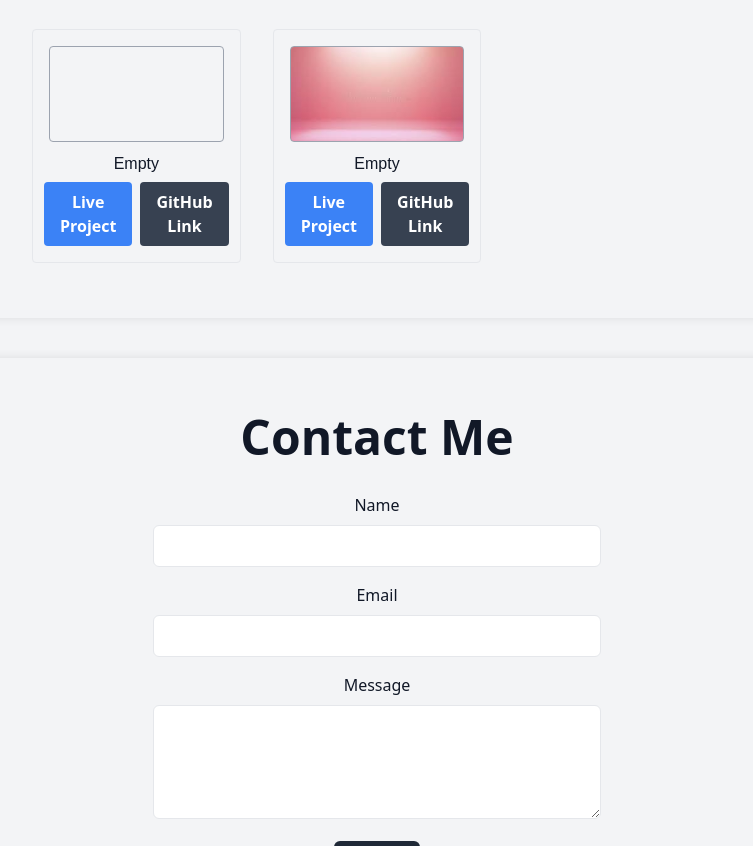
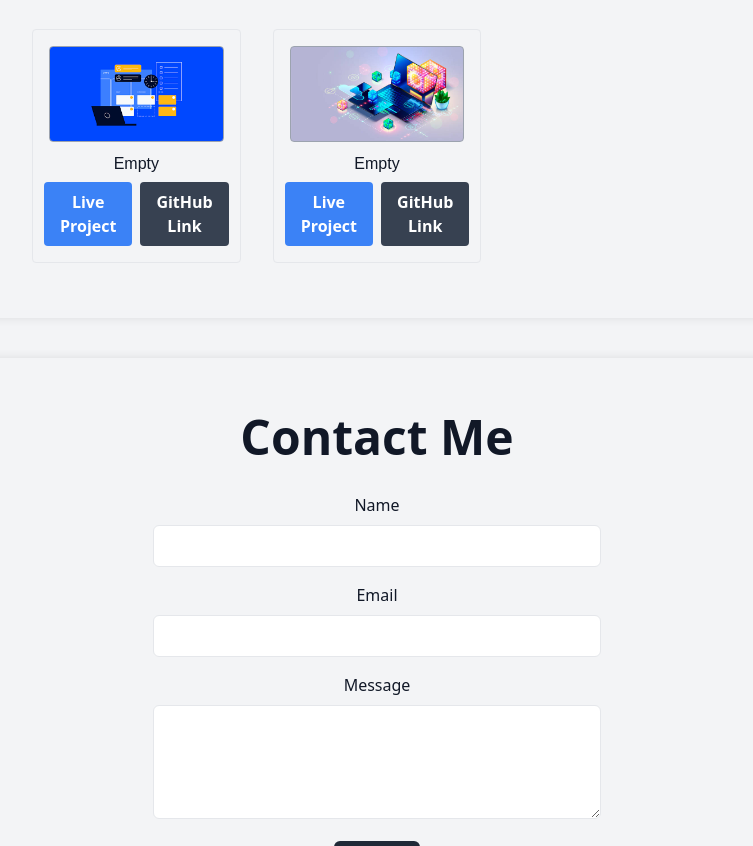
Before and after one commit to mohdashraf1234/PortfolioB, a plain HTML site: page index.html in a window 1280 px wide. Shown: the part 3278-4124 px from the top of the page, without its empty margins (263-1016 px from the left). Drawn offline with nearby package versions, Linux system fonts and the light colour scheme.

Commit message:
Update styles.css

```diff
--- a/styles.css
+++ b/styles.css
@@ -723,14 +723,14 @@
     }
 
  #pr7{
-        background-image: url('./images/Empty1.png');
+        background-image: url('./images/Empty7.png');
         background-size: cover;
         background-position: center;
         color: blue;
     }
 
  #pr8{
-        background-image: url('./images/Empty6.png');
+        background-image: url('./images/Empty8.png');
         background-size: cover;
         background-position: center;
         color: blue;
```
